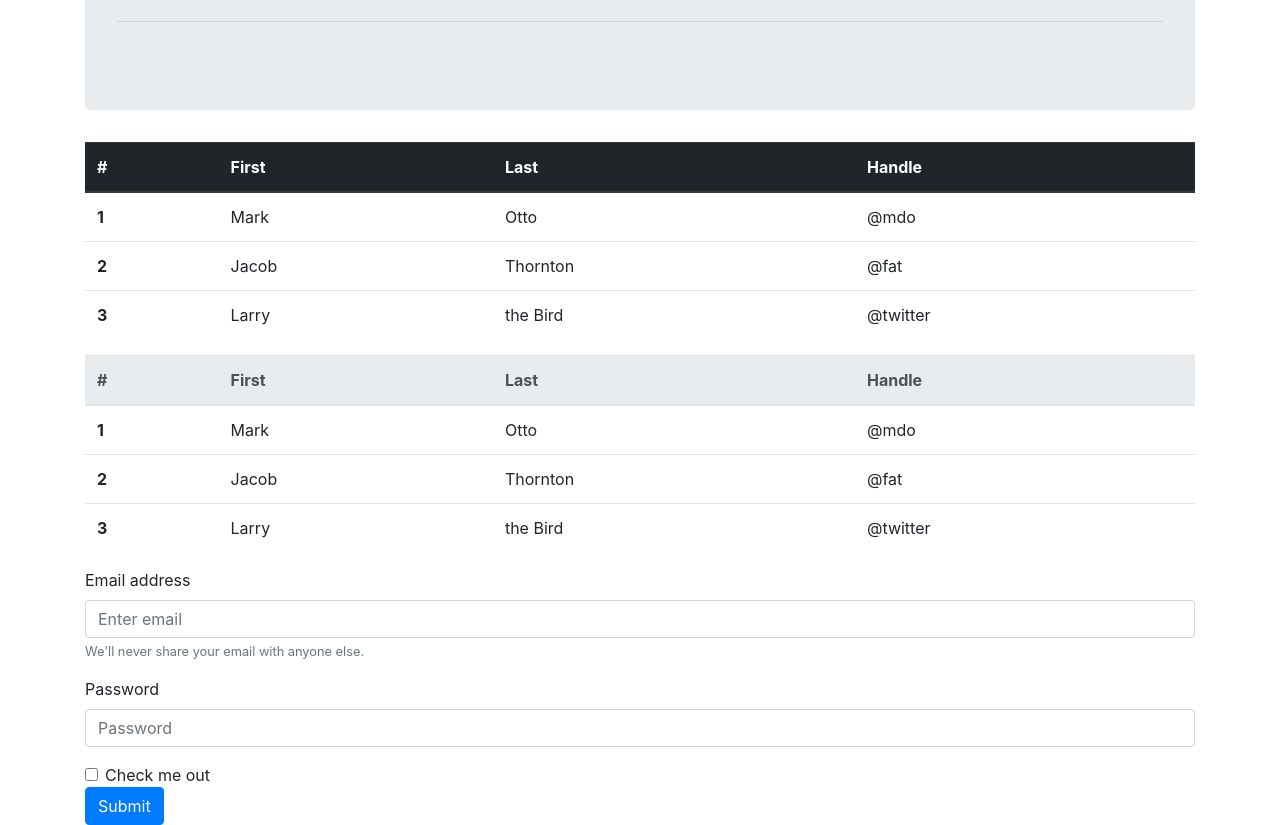
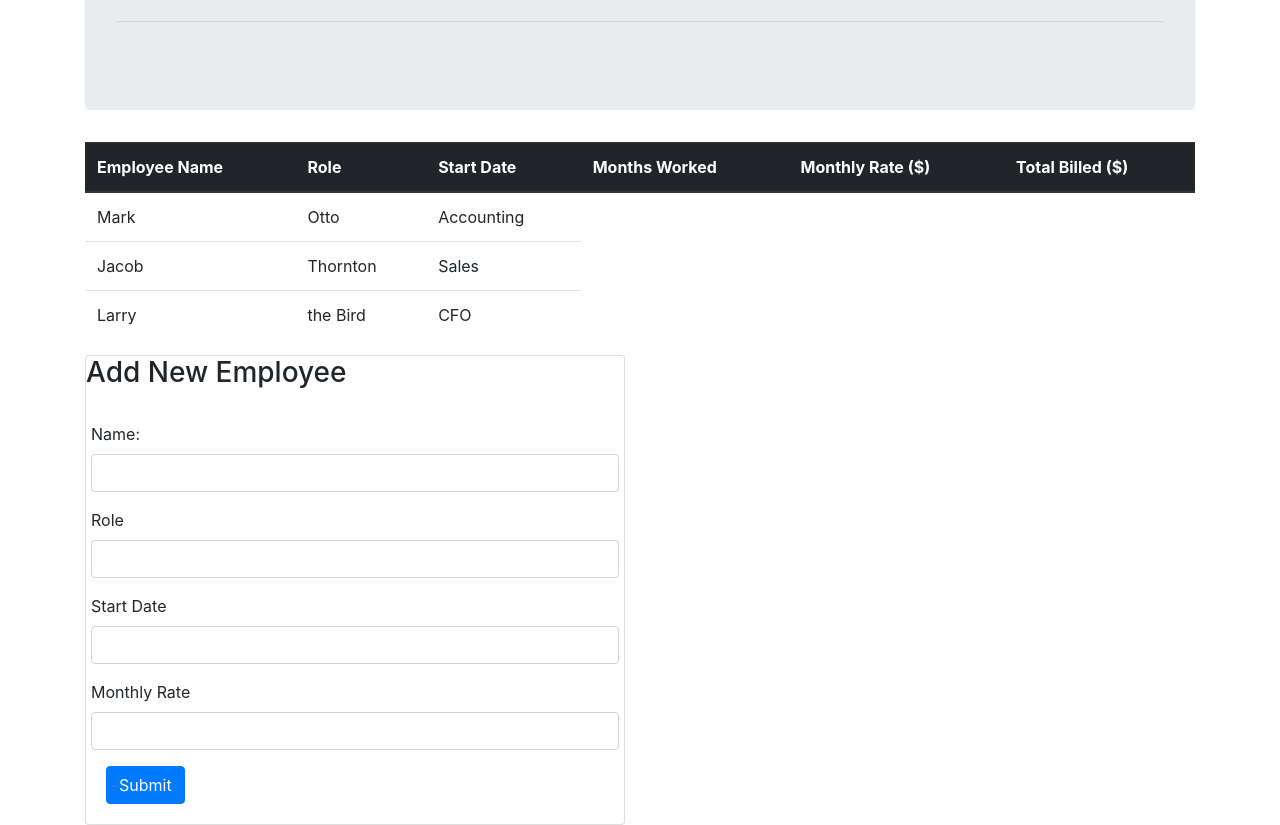
Before and after one commit to prettykatemachine/timesheet, a plain HTML site: page index.html in a window 1280 px wide. Shown: the part 202-1027 px from the top of the page. Drawn offline with nearby package versions, Linux system fonts and the light colour scheme.

Commit message:
uploading stuff

```diff
--- a/index.html
+++ b/index.html
@@ -10,7 +10,7 @@
 <body>
     <div class="container">
         <div class="jumbotron text-center">
-                <h1 class="display-4">Hello, world!</h1>
+                <h1 class="display-4">Employee Data Management</h1>
                 <p class="lead">This is a simple hero unit, a simple jumbotron-style component for calling extra attention to featured content or information.</p>
                 <hr class="my-4">
 
@@ -19,82 +19,73 @@
 
               <table class="table">
                     <thead class="thead-dark">
+
                       <tr>
-                        <th scope="col">#</th>
-                        <th scope="col">First</th>
-                        <th scope="col">Last</th>
-                        <th scope="col">Handle</th>
-                      </tr>
+                          <th scope="col">Employee Name</th>
+                          <th scope="col">Role</th>
+                          <th scope="col">Start Date</th>
+                          <th scope="col">Months Worked</th>
+                          <th scope="col">Monthly Rate ($)</th>
+                          <th scope="col">Total Billed ($)</th>
+                        </tr>
                     </thead>
                     <tbody>
                       <tr>
-                        <th scope="row">1</th>
                         <td>Mark</td>
                         <td>Otto</td>
-                        <td>@mdo</td>
+                        <td>Accounting</td>
                       </tr>
                       <tr>
-                        <th scope="row">2</th>
+
                         <td>Jacob</td>
                         <td>Thornton</td>
-                        <td>@fat</td>
+                        <td>Sales</td>
                       </tr>
                       <tr>
-                        <th scope="row">3</th>
+
                         <td>Larry</td>
                         <td>the Bird</td>
-                        <td>@twitter</td>
+                        <td>CFO</td>
                       </tr>
                     </tbody>
                   </table>
 
-                  <table class="table">
-                    <thead class="thead-light">
-                      <tr>
-                        <th scope="col">#</th>
-                        <th scope="col">First</th>
-                        <th scope="col">Last</th>
-                        <th scope="col">Handle</th>
-                      </tr>
-                    </thead>
-                    <tbody>
-                      <tr>
-                        <th scope="row">1</th>
-                        <td>Mark</td>
-                        <td>Otto</td>
-                        <td>@mdo</td>
-                      </tr>
-                      <tr>
-                        <th scope="row">2</th>
-                        <td>Jacob</td>
-                        <td>Thornton</td>
-                        <td>@fat</td>
-                      </tr>
-                      <tr>
-                        <th scope="row">3</th>
-                        <td>Larry</td>
-                        <td>the Bird</td>
-                        <td>@twitter</td>
-                      </tr>
-                    </tbody>
-                  </table>
-                  <form>
-                        <div class="form-group">
-                          <label for="exampleInputEmail1">Email address</label>
-                          <input type="email" class="form-control" id="exampleInputEmail1" aria-describedby="emailHelp" placeholder="Enter email">
-                          <small id="emailHelp" class="form-text text-muted">We'll never share your email with anyone else.</small>
+                  <div class="row">
+
+                      <!-- Sign-Up Card-->
+                      <div class="col-lg-6">
+                        <div class="card card-default">
+                          <div class="card-heading">
+                            <h3 class="card-title">Add New Employee</h3>
+                          </div>
+                          <div class="card-body">
+
+                            <!-- Sign-up Form (note the various input "types")-->
+                            <form role="form">
+                              <div class="form-group row">
+                                <label for="name-input">Name:</label>
+                                <input class="form-control" id="name-input" type="text">
+                              </div>
+                              <div class="form-group row">
+                                <label for="role-input">Role</label>
+                                <input class="form-control" id="role-input" type="role">
+                              </div>
+                              <div class="form-group row">
+                                <label for="date-input">Start Date</label>
+                                <input class="form-control" id="date-input" type="number">
+                              </div>
+                              <div class="form-group row">
+                                  <label for="rate-input">Monthly Rate</label>
+                                  <input class="form-control" id="rate-input" type="number">
+                                </div>
+
+                              <button class="btn btn-primary" id="add-user" type="submit">Submit</button>
+                            </form>
+                          </div>
                         </div>
-                        <div class="form-group">
-                          <label for="exampleInputPassword1">Password</label>
-                          <input type="password" class="form-control" id="exampleInputPassword1" placeholder="Password">
-                        </div>
-                        <div class="form-check">
-                          <input type="checkbox" class="form-check-input" id="exampleCheck1">
-                          <label class="form-check-label" for="exampleCheck1">Check me out</label>
-                        </div>
-                        <button type="submit" class="btn btn-primary">Submit</button>
-                      </form>
+                      </div>
 
-                    </div>
+
+
 </body>
 </html>
```
